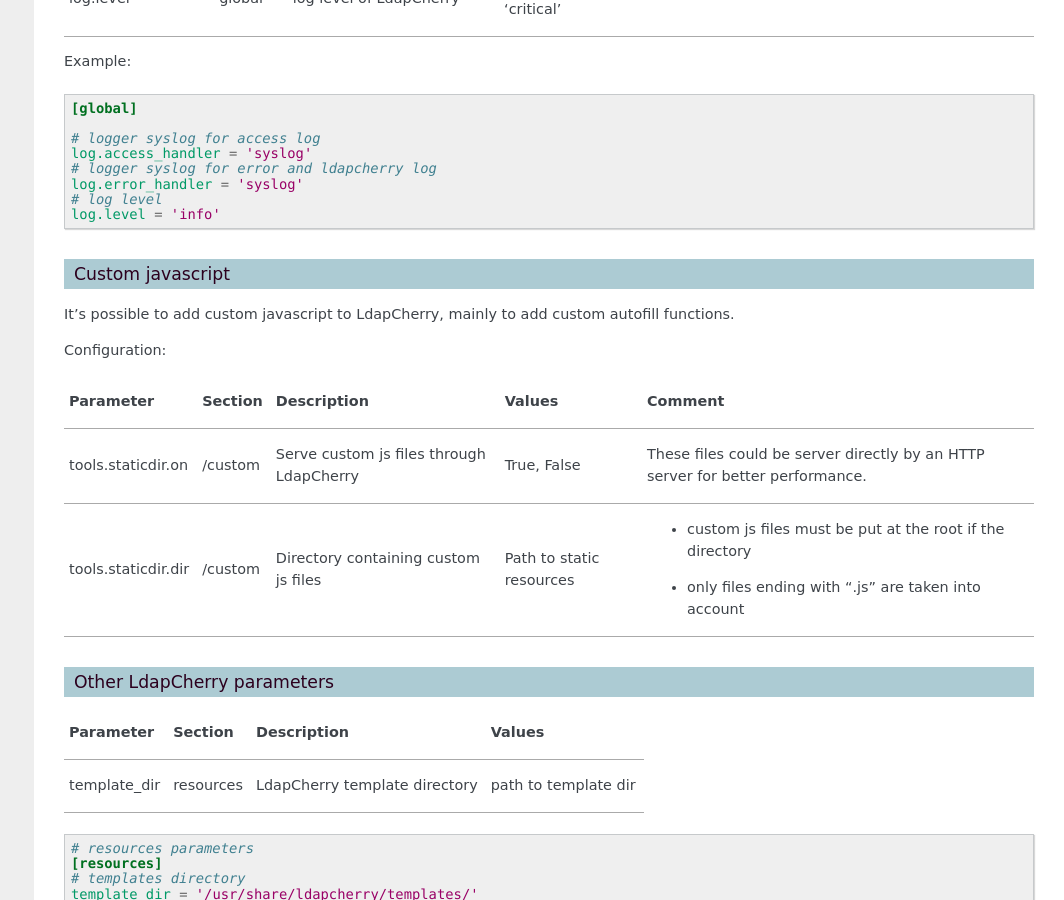
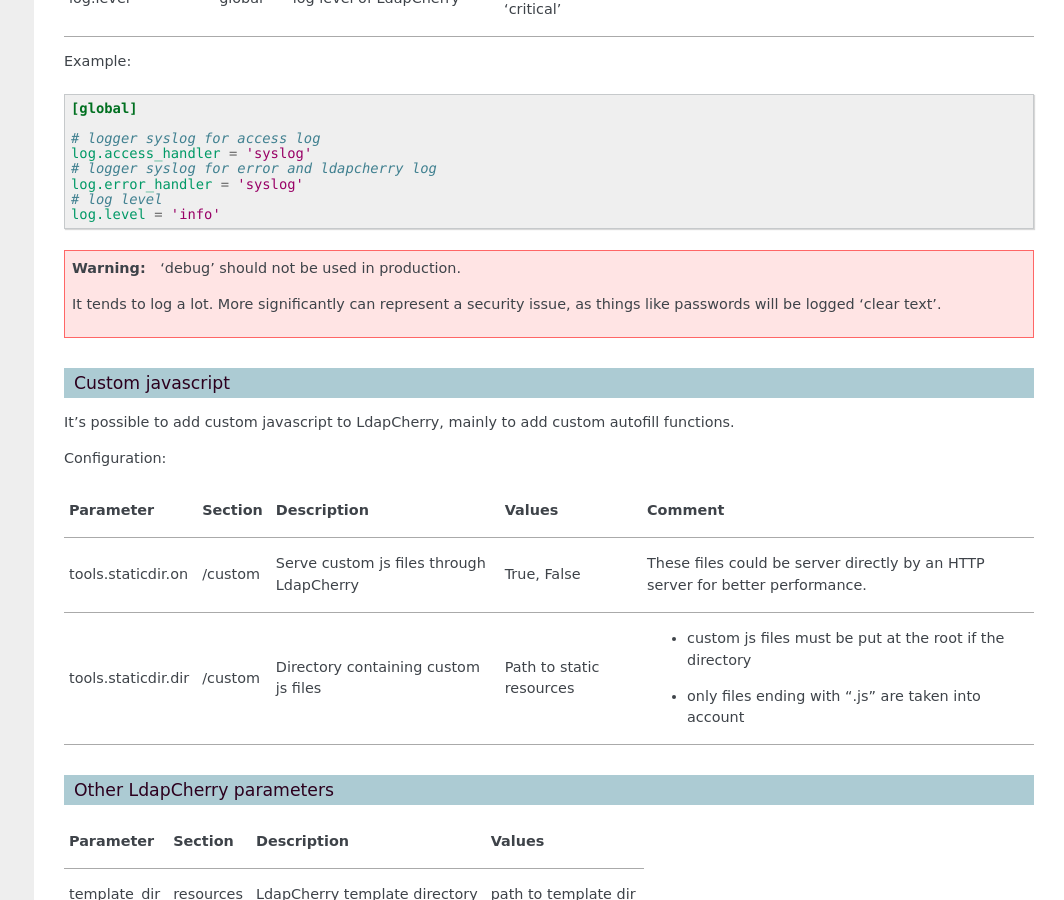
Before and after one commit to kakwa/ldapcherry, a Sphinx documentation site: the page built from docs/deploy.rst, in a window 1280 px wide and 900 px high, scrolled down 8148 px. Shown: the whole window, without its empty margins (216-1280 px from the left). Built offline with Sphinx 7.4.7, drawn with Linux system fonts in a browser that asks for light colours.

Commit message:
add warning in documentation for log level 'debug'

```diff
--- a/docs/deploy.rst
+++ b/docs/deploy.rst
@@ -477,6 +477,14 @@
     log.level = 'info'
 
 
+.. warning::
+
+   'debug' should not be used in production.
+
+   It tends to log a lot.
+   More significantly can represent a security issue,
+   as things like passwords will be logged 'clear text'.
+
 Custom javascript
 ~~~~~~~~~~~~~~~~~
 
```
